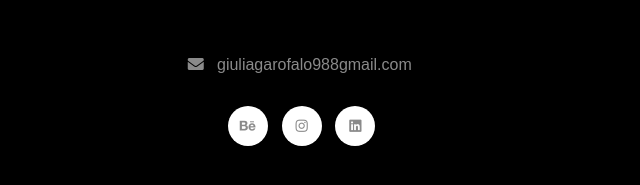
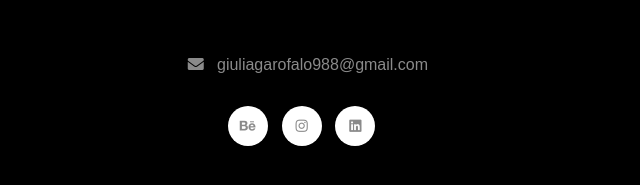
Before and after one commit to iglulia/iglulia.github.io, a plain HTML site: page index.html in a window 1280 px wide. Shown: the part 2909-3094 px from the top of the page, 376-1016 px from the left. Drawn offline with Linux system fonts and the light colour scheme.

Commit message:
Update index.html

```diff
--- a/index.html
+++ b/index.html
@@ -307,7 +307,7 @@
 
                     <div class="contact" style="margin-left: 7rem; margin-bottom:1rem;">
 
-                        <span><i class="fas fa-envelope"></i> &nbsp; giuliagarofalo988gmail.com</span>
+                        <span><i class="fas fa-envelope"></i> &nbsp; giuliagarofalo988@gmail.com</span>
                     </div>
                     <br>
                     <div class="socials" style="margin-left: 9.5rem; ">
```
